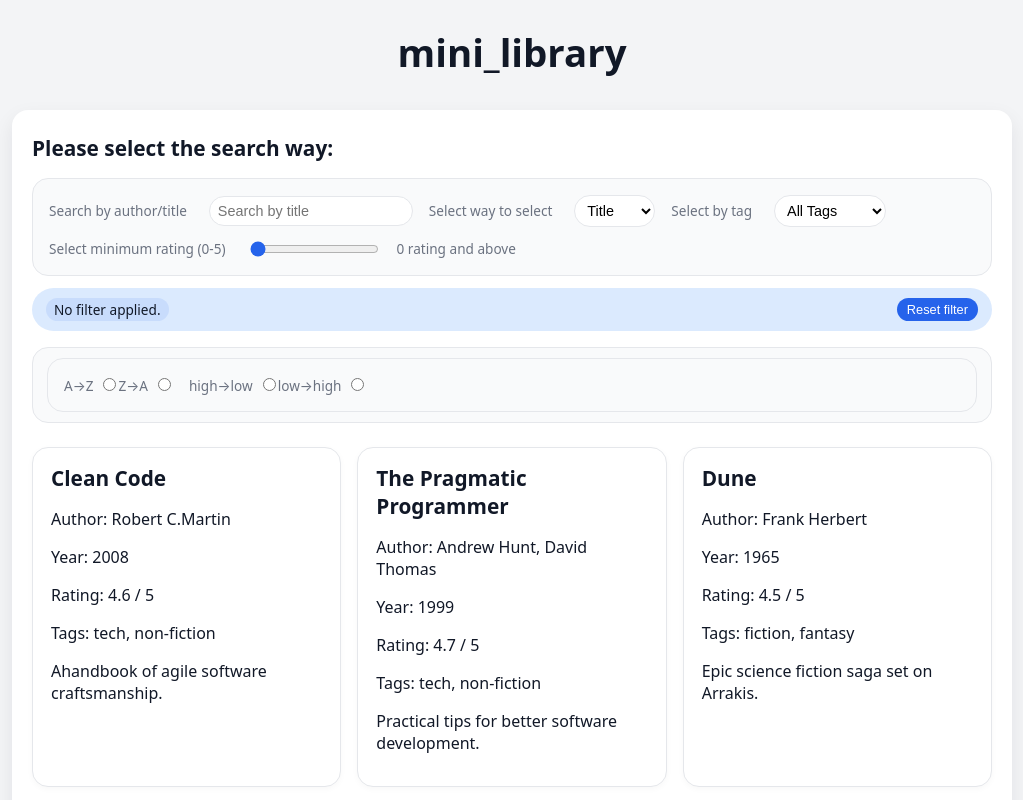
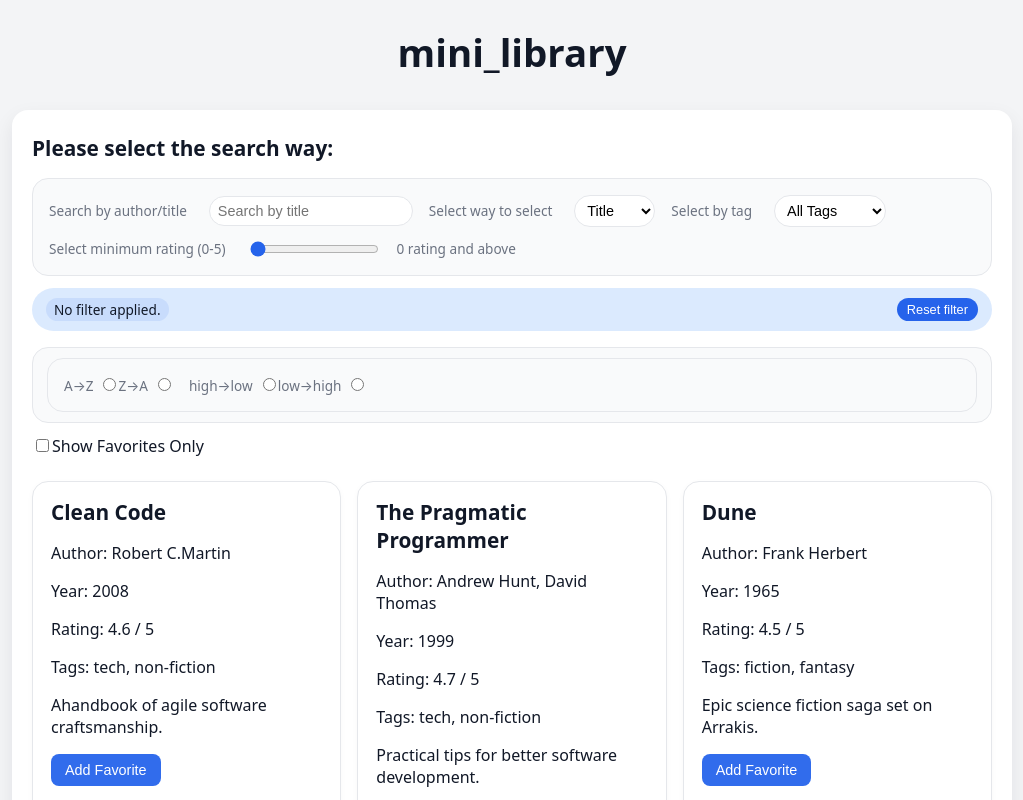
Before and after one commit to Miron-Hanukaiev/mini-library, a React (Create React App) app: page / in a window 1280 px wide. Shown: the top 800 px of the page, without its empty margins (128-1151 px from the left). Built offline with nearby package versions, Linux system fonts and the light colour scheme.

Commit message:
- Toggeling favorite per book
- Persisting favorites in localStrorage

- Showing favorites only toggle

- Fixing strict types

- Fixing labels and empty states

```diff
--- a/src/components/App.tsx
+++ b/src/components/App.tsx
@@ -1,3 +1,5 @@
+// Main application that renders Library module
+
 import Library from './Library';
 
 function App() {
--- a/src/components/BookList.tsx
+++ b/src/components/BookList.tsx
@@ -1,13 +1,42 @@
 // Component responsible for rendering book cards list
 
 import { BookListProps } from "../types";
+import { useState, useEffect } from "react";
 
-const BookList = ( {books} : BookListProps) => {
+const BookList = ( {books, showOnlyFavorites} : BookListProps) => {
+    const [favorites, setFavorites] = useState<string[]>([]);
+
+    // Reading all of the data from the local storage when the app loads
+    useEffect(() => {
+        const saved = localStorage.getItem("favorites");
+        if (saved) setFavorites(JSON.parse(saved));
+    }, []);
+
+    // Toggle favorite: add/remove book ID in localStorage with a component state
+    const changeStatus = (id:string) => {
+        let updatedFavorites: string[];
+
+        // If the id of the book is inside the favorites we will remove him
+        if(favorites && favorites.includes(id)) {
+            updatedFavorites = favorites.filter(e => e !== id);
+        }
+        // If the id of the book isn't inside the favorites we will add him
+        else {
+            updatedFavorites = [...favorites, id];
+        }
+
+        setFavorites(updatedFavorites);
+        localStorage.setItem("favorites", JSON.stringify(updatedFavorites));
+
+    }
+
+    // If the switch has turned on, we will show only the favorites books, else we will show all of them regardless
+    const visibleBooks = showOnlyFavorites ? books.filter(book => favorites.includes(book.id)) : books;
 
     return (
         <div className="book-list">
-            {books.length === 0 && <div>No books found.</div>}
-            {books.length !== 0 && books.map((book) => (
+            {visibleBooks.length === 0 && <div>No books match your filters.</div>}
+            {visibleBooks.length !== 0 && visibleBooks.map((book) => (
                 <div key={book.id} className="book-card">
                     <h2>{book.title}</h2>
                     <p>Author: {book.author}</p>
@@ -15,6 +44,12 @@ const BookList = ( {books} : BookListProps) => {
                     <p>Rating: {book.rating} / 5</p>
                     <p>Tags: {book.tags.join(", ")}</p>
                     <p>{book.description}</p>
+
+                    <button className="fav-toggle"
+                            onClick={() => changeStatus(book["id"])}>
+                        {favorites && favorites.includes(book.id) ? "Remove Favorite" : "Add Favorite"}
+                        {!favorites && "Add Favorite"}
+                    </button>
                 </div>
             ))}
         </div>
--- /dev/null
+++ b/src/components/Favorites.tsx
@@ -0,0 +1,22 @@
+import { FavoriteProps } from "../types";
+
+const Favorites = ({ showOnlyFavorites, setShowOnlyFavorites }: FavoriteProps) => {
+    return (
+        <div className="toggle-container">
+            <label className="switch">
+                <input
+                    type="checkbox"
+                    checked={showOnlyFavorites}
+                    onChange={(e) => setShowOnlyFavorites(e.target.checked)}
+                />
+                <span className="slider"></span>
+            </label>
+
+            <span className="toggle-text">
+                {showOnlyFavorites ? "Showing Favorites Only" : "Show Favorites Only"}
+            </span>
+        </div>
+    );
+};
+
+export default Favorites;
--- a/src/components/Filters.tsx
+++ b/src/components/Filters.tsx
@@ -1,10 +1,10 @@
 // Component responsible for showing the active filters
 
-import {Filter} from "../types"
+import {FilterProps} from "../types"
 
-const Filters = ( {title, setTitle, searchBy, setSearchBy, tag, setTag, rating, setRating} : Filter) => {
+const Filters = ( {title, setTitle, searchBy, setSearchBy, tag, setTag, rating, setRating} : FilterProps) => {
 
-    const resetFilter = () => {
+    const resetFilters = () => {
         setTitle("");
         setSearchBy("title");
         setTag("");
@@ -17,7 +17,7 @@ const Filters = ( {title, setTitle, searchBy, setSearchBy, tag, setTag, rating,
             {title !== "" && <div>text filter activated</div>}
             {tag !== "" && <div>tag filter activated</div>}
             {rating > 0 && <div>rating filter activated</div>}
-            <button onClick={resetFilter}>Reset filter</button>
+            <button onClick={resetFilters}>Reset filter</button>
         </div>
      );
 }
--- a/src/components/Library.tsx
+++ b/src/components/Library.tsx
@@ -1,10 +1,11 @@
-// Parent component that loads book data and passes it to BookList
+// Parent component that loads book data and passes it to BookList, Search and Favorites
 
 import BookList from "./BookList";
 import useFetch from "../hooks/useFetch";
 import Search from "./Search"
 import {useState} from "react";
 import { Tag, Rating, TitleSort, RatingSort } from "../types";
+import Favorites from "./Favorites";
 
 const Library = () => {
     const{data: books, isLoading, error} = useFetch("/books.json");
@@ -16,7 +17,9 @@ const Library = () => {
     const [rating, setRating] = useState<Rating>(0);
     const [titleSort, setTitleSort] = useState<TitleSort>("none");
     const [ratingSort, setRatingSort] = useState<RatingSort>("none");
+    const [showOnlyFavorites, setShowOnlyFavorites] = useState<boolean>(false);
 
+    // Derived filtering and avoids re-rendering
     const filteredBooks = () => {
         if(!books) return null;
 
@@ -81,7 +84,16 @@ const Library = () => {
                             ratingSort={ratingSort}
                             setRatingSort={setRatingSort}
                             />}
-            {books && <BookList books={filteredBooks() ?? [] } />}
+            {books && <Favorites
+                            showOnlyFavorites={showOnlyFavorites}
+                            setShowOnlyFavorites={setShowOnlyFavorites}
+                            />}
+            {books && <BookList
+                            books={filteredBooks() ?? [] }
+                            showOnlyFavorites={showOnlyFavorites}
+                            />}
+
+
         </div>
     );
 
--- a/src/components/Sort.tsx
+++ b/src/components/Sort.tsx
@@ -1,8 +1,8 @@
 // Component responsible for showing the sorting options
 
-import {BookSort} from "../types";
+import {BookSortProps} from "../types";
 
-const Sort = ({ titleSort, setTitleSort, ratingSort, setRatingSort }: BookSort) => {
+const Sort = ({ titleSort, setTitleSort, ratingSort, setRatingSort }: BookSortProps) => {
     return (
             <div className="sort-card">
                 <form>
--- a/src/hooks/useFetch.tsx
+++ b/src/hooks/useFetch.tsx
@@ -1,4 +1,4 @@
-// Custom hook for fetching data with error & loading handling
+// Custom hook for fetching data with error and loading handling
 
 import { Book } from '../types';
 import { useState, useEffect } from 'react';
@@ -6,7 +6,7 @@ import { useState, useEffect } from 'react';
 const useFetch = (url : string) => {
     const[books, setBooks] = useState<Book[] | null>(null);
     const[isLoading, setIsLoading] = useState(true);
-    const[error, setError] = useState(null);
+    const[error, setError] = useState<string | null>(null);
 
     useEffect(() => {
         // Fetch executes once on load or when URL changes
--- a/src/index.css
+++ b/src/index.css
@@ -194,3 +194,15 @@ body {
   background-color: #eff6ff;
   color: #1d4ed8;
 }
+
+.fav-toggle {
+    padding: 8px 14px;
+    background-color: #316cec;
+    color: white;
+    border: none;
+    border-radius: 8px;
+    font-size: 0.9rem;
+    cursor: pointer;
+    transition: 0.2s ease;
+    font-weight: 500;
+}
```
Also changed, not shown: src/types.ts (+8 -2 lines).
